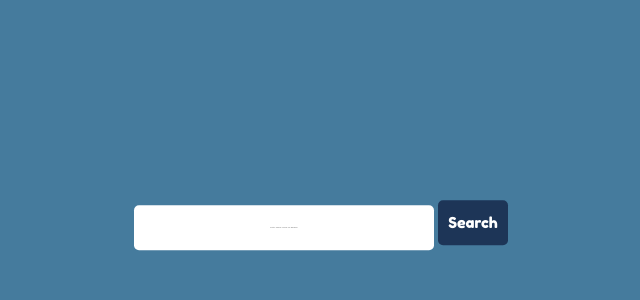
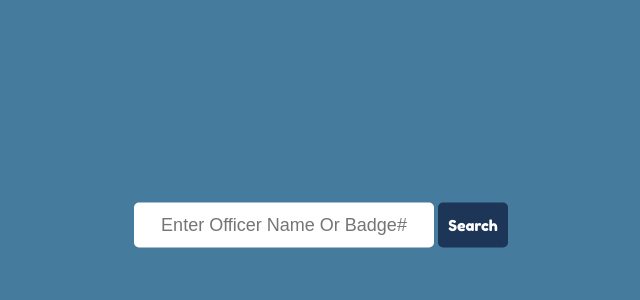
Before and after one commit to mallahdiv/WOWproject, a Flask app: page / in a window 1280 px wide. Shown: the part 175-475 px from the top of the page, without its empty margins (319-959 px from the left). Run offline with Flask 2, Linux system fonts and the light colour scheme; parts of the project's set-up code (start-up, migrations or seed data) failed here and were passed over; some web fonts are replaced.

Commit message:
new file

```diff
--- a/BaseCode/templates/index.html
+++ b/BaseCode/templates/index.html
@@ -17,7 +17,7 @@
 
       input[type="text"] {
         text-align: center;
-        font-size: 2px;
+        font-size: 18px;
       }
     </style>
   </head>
```
